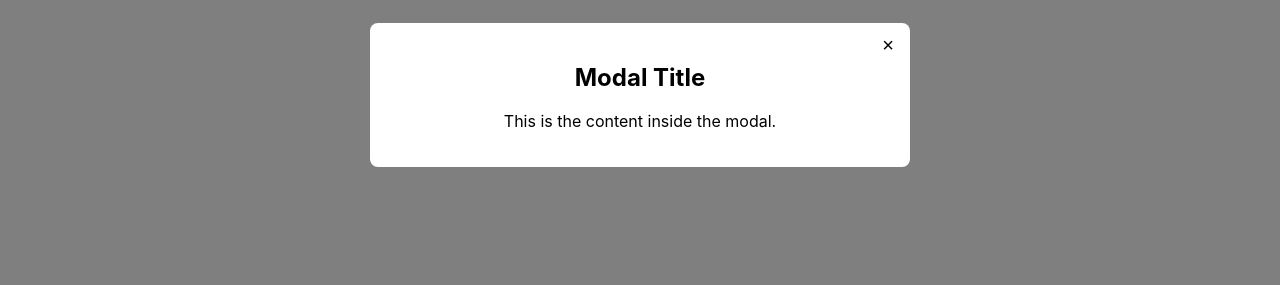
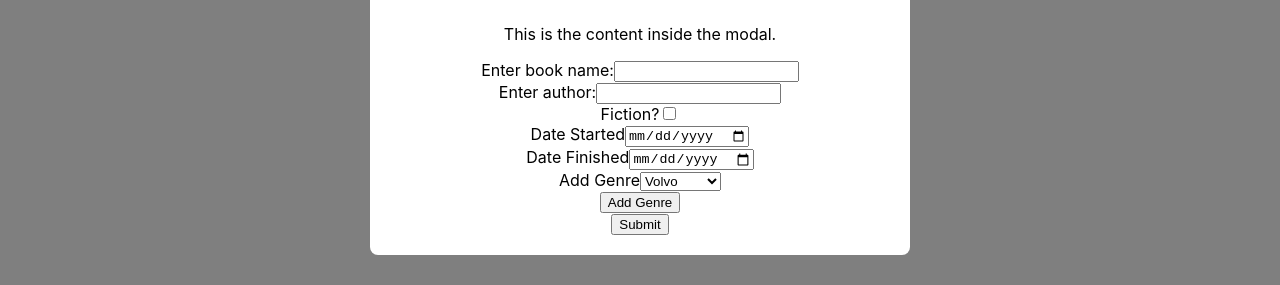
Before and after one commit to AjManzoor/BookTrackerReact, a React (Create React App) app: page /GetBooks in a window 1280 px wide. Both pictures are taken after a click on the button "Open Modal". Shown: the part 305-590 px from the top of the page. Built offline with nearby package versions, Linux system fonts and the light colour scheme; no server answers.

Commit message:
added dynamic dropdown for genres

```diff
--- a/src/components/AddBook.js
+++ b/src/components/AddBook.js
@@ -1,4 +1,4 @@
-import { useState, useEffect } from 'react';
+import { useState, useEffect, useContext } from 'react';
 import useAddBook from '../hooks/useAddBook';
 
 function AddBook(){
@@ -29,7 +29,8 @@ function AddBook(){
       {
         BookName : name,
         Author : author,
-        Fiction : isFicton
+        Fiction : isFicton,
+        StartDate : startDate,
       };
 
       addBook(dataToSend)
--- a/src/components/AddBookModal.js
+++ b/src/components/AddBookModal.js
@@ -1,9 +1,64 @@
-import React, { useState } from 'react';
 import Modal from './layout/Modal';
+import AddBook from './AddBook';
+import useAddBook from '../hooks/useAddBook';
+import { BookContext } from '../contexts/BookContext';
+import { useState, useEffect, useContext } from 'react';
+import GenreComponent from './GenreComponent';
+
 
 function AddBookModal(){
 
     const [showModal, setShowModal] = useState(false);
+    const [name, setName] = useState("");
+    const [author, setAuthor] = useState("")
+    const [isFicton , setIsFiction] = useState(false)
+    const [startDate, setStartDate] = useState("");
+    const [finishDate, setFinishDate] = useState("");
+    const {addBook} = useAddBook();
+    const [genres, setGenres] = useState([0]);
+    const {books, setBooks, getBooks} = useContext(BookContext);
+
+    useEffect(()=> {
+
+      console.log(startDate)
+
+    },[startDate])
+
+    useEffect(()=> {
+
+      console.log(finishDate)
+
+    },[finishDate])
+
+    const handleSubmit = (event) => {
+      event.preventDefault();
+
+      let dataToSend =
+      {
+        BookName : name,
+        Author : author,
+        Fiction : isFicton,
+        StartDate : startDate,
+        FinishDate : finishDate
+      };
+
+      addBook(dataToSend).then(() =>
+      {
+          getBooks()
+          setShowModal(false);
+          resetModalValues()
+
+      })
+    }
+
+    const resetModalValues = () =>{
+        setName("")
+        setAuthor("")
+        setIsFiction(false)
+        setStartDate("");
+        setFinishDate("");
+        setGenres([0])
+    }
 
     const openModal = () => {
       setShowModal(true);
@@ -11,7 +66,21 @@ function AddBookModal(){
 
     const closeModal = () => {
       setShowModal(false);
+      resetModalValues()
     };
+
+    const handleAddGenre = (event) => {
+      event.preventDefault();
+      const sortedGenres = genres.sort((a, b) => a - b);
+      const largestValue = parseInt(sortedGenres[sortedGenres.length - 1])
+      setGenres([...genres, largestValue + 1])
+
+    }
+
+    const deleteGenre = (id) => {
+      const newGenres = genres.filter(item => item !== id);
+      setGenres(newGenres)
+    }
 
     return (
       <div className="App">
@@ -20,6 +89,58 @@ function AddBookModal(){
         <Modal show={showModal} onClose={closeModal}>
           <h2>Modal Title</h2>
           <p>This is the content inside the modal.</p>
+          <form onSubmit={handleSubmit}>
+          <label>Enter book name:
+            <input
+              type="text"
+              value={name}
+              onChange={(e) => setName(e.target.value)}
+            />
+          </label>
+          <br></br>
+          <label>Enter author:
+            <input
+              type="text"
+              value={author}
+              onChange={(e) => setAuthor(e.target.value)}
+            />
+          </label>
+          <br></br>
+          <label> Fiction?
+        <input
+          type="checkbox"
+          checked={isFicton}
+          onChange={e => setIsFiction(!isFicton)}
+        />
+      </label>
+      <br></br>
+      <label> Date Started
+      <input aria-label="Date"
+      type="date"
+      onChange={(e) => setStartDate(e.target.value)}
+      />
+      </label>
+      <br></br>
+      <label> Date Finished
+      <input aria-label="Date"
+      type="date"
+      onChange={(e) => setFinishDate(e.target.value)}
+      />
+      </label>
+
+      <br></br>
+
+    {console.log(genres, "genres")}
+
+    {genres.map((item, index) =>
+
+        <GenreComponent key={index} id={item} deleteGenre={deleteGenre}></GenreComponent>
+    )}
+    <button onClick={(e) => {handleAddGenre(e)}}>Add Genre</button>
+
+      <br></br>
+          <input type="submit" />
+        </form>
         </Modal>
       </div>
     );
--- /dev/null
+++ b/src/components/GenreComponent.js
@@ -0,0 +1,24 @@
+function GenreComponent({id, deleteGenre}){
+
+    return(
+<label> Add Genre
+    <select name="cars" id="cars" onChange={(e) => alert(e.target.value)}>
+      <option value="volvo">Volvo</option>
+      <option value="saab">Saab</option>
+      <option value="mercedes">Mercedes</option>
+      <option value="audi">Audi</option>
+    </select>
+
+     {id !== 0?  <button onClick={(e) => {
+        e.preventDefault()
+        deleteGenre(id)
+        }}>Delete {id}</button> : ""}
+    <br></br>
+
+
+
+    </label>
+    )
+}
+
+export default GenreComponent;
--- a/src/components/cards/LayoutCard.js
+++ b/src/components/cards/LayoutCard.js
@@ -16,7 +16,7 @@ function LayoutCard({book}){
                <h1 onClick={()=> {deleteBook(book.id).then((res) => {
                 if(!res) return;
                 setBooks((prevBooks) => prevBooks.filter((book2) => book2.id !== book.id))}) }}
-                >{book.id}</h1>
+                >Delete</h1>
             </div>
 
 
--- a/src/hooks/useAddBook.js
+++ b/src/hooks/useAddBook.js
@@ -2,6 +2,8 @@ function useAddBook(){
 
     async function addBook(data) {
         try {
+
+          console.log(data)
 
           const response = await fetch("https://localhost:7265/book", {
             method: "POST",
@@ -16,6 +18,7 @@ function useAddBook(){
           return true;
         } catch (error) {
           console.error("Error:", error);
+          alert("failed to add")
           return false;
         }
       }
--- a/src/hooks/useGetBooks.js
+++ b/src/hooks/useGetBooks.js
@@ -23,7 +23,12 @@ function useGetBooks(){
 
     useEffect(() => {
         getBooks()
+        console.log("again")
     }, [])
+
+    useEffect(() => {
+      console.log("books changed")
+  }, [books])
 
     return {getBooks, books, setBooks}
 
```
